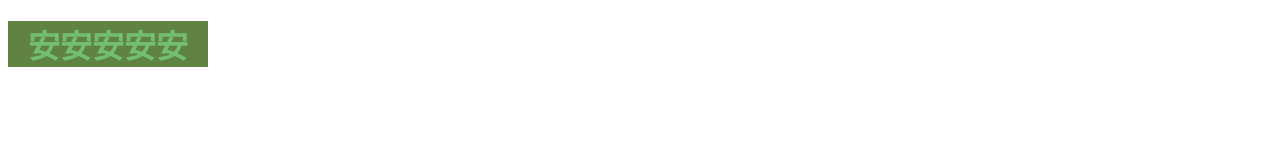
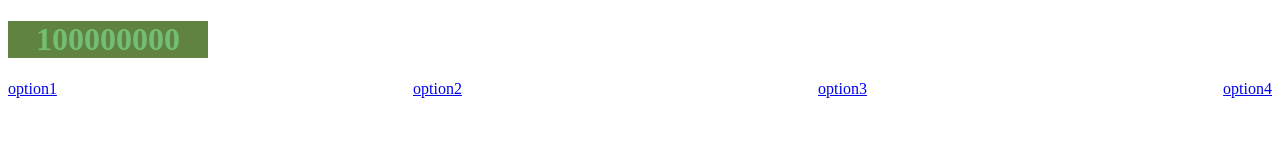
Before and after one commit to ChienHsiH/test01, a plain HTML site: page index.html in a window 1280 px wide. Drawn offline with Linux system fonts and the light colour scheme.

Commit message:
加入footer

```diff
--- a/index.html
+++ b/index.html
@@ -7,10 +7,18 @@
     <title>Document</title>
 </head>
 <body>
-    <h1>安安安安安</h1>
+    <h1>100000000</h1>
     <nav></nav>
     <header></header>
     <main></main>
-    <footer></footer>
+    <footer>
+        <ul>
+            <!-- li*4>a[href=#]>{option$} -->
+            <li><a href="#">option1</a></li>
+            <li><a href="#">option2</a></li>
+            <li><a href="#">option3</a></li>
+            <li><a href="#">option4</a></li>
+        </ul>
+    </footer>
 </body>
 </html>
--- a/main.css
+++ b/main.css
@@ -4,3 +4,9 @@ h1{
     width: 200px;
     text-align: center;
 }
+footer ul{
+    display: flex;
+    list-style-type: none;
+    padding: 0;
+    justify-content: space-between;
+}
```
